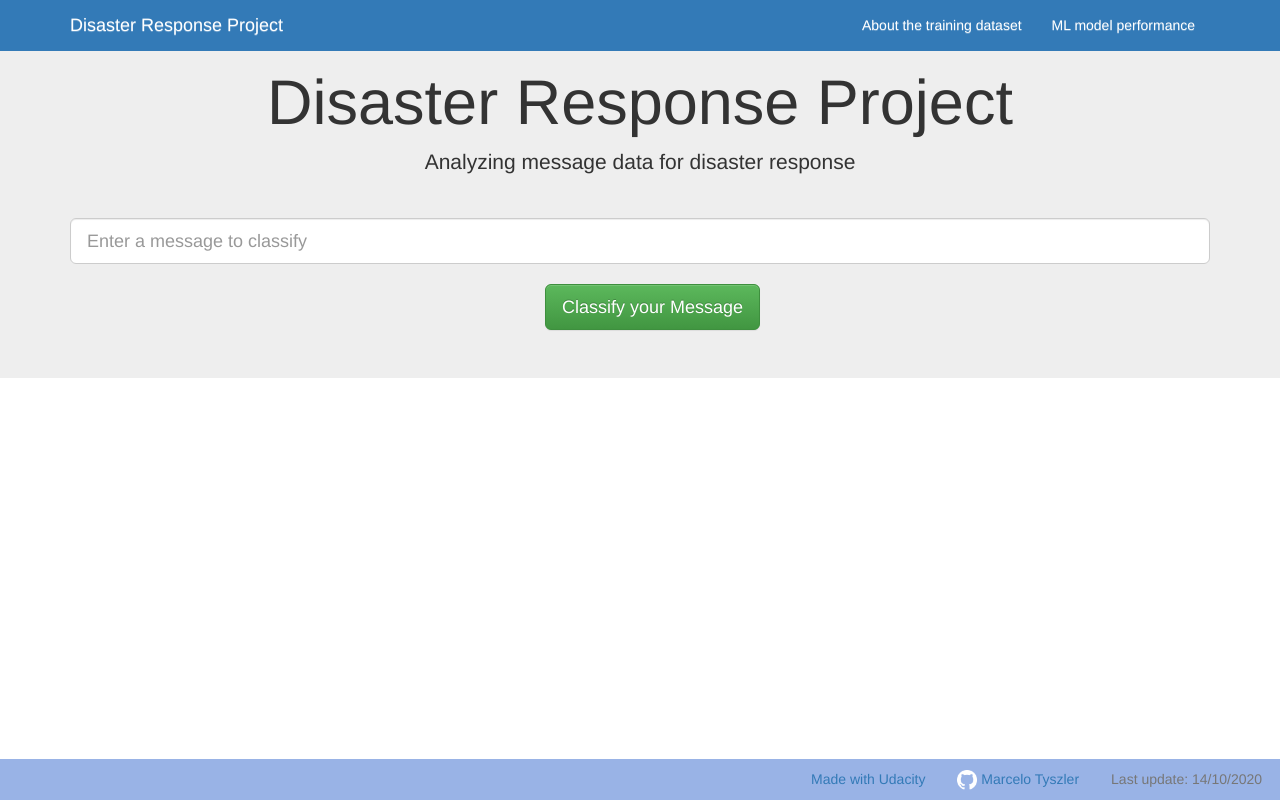
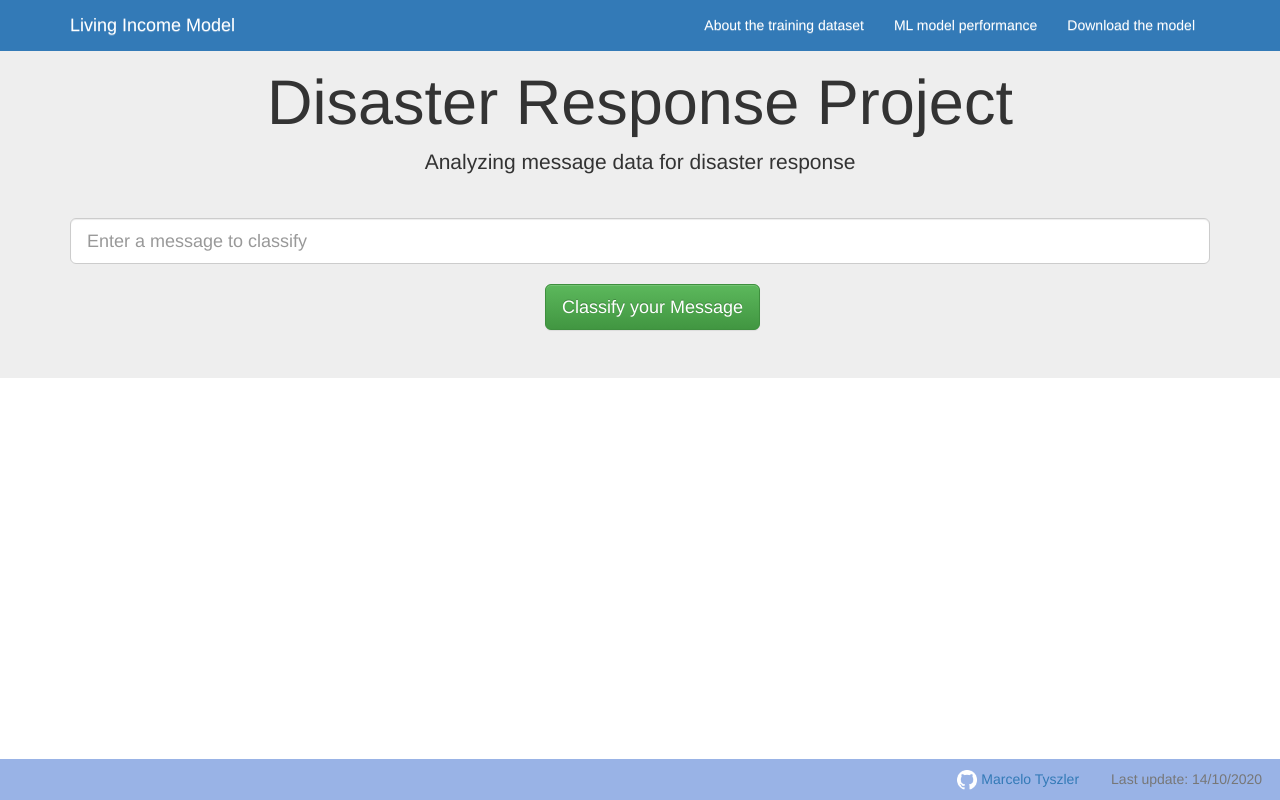
Before and after one commit to mtyszler/LivingIncomeModel, a Flask app: page / in a window 1280 px wide. Run offline with Flask 2, Linux system fonts and the light colour scheme; parts of the project's set-up code (start-up, migrations or seed data) failed here and were passed over; some libraries are stand-ins or nearby versions.

Commit message:
Make general changes to the master template

```diff
--- a/app/templates/master.html
+++ b/app/templates/master.html
@@ -5,7 +5,7 @@
     <meta http-equiv="X-UA-Compatible" content="IE=edge">
     <meta name="viewport" content="width=device-width, initial-scale=1">
 
-    <title>Disasters Response Machine Learning Demo</title>
+    <title>Living Income (Machine Learning) Model</title>
 
     <link rel="stylesheet" href="https://maxcdn.bootstrapcdn.com/bootstrap/3.3.7/css/bootstrap.min.css" integrity="sha384-BVYiiSIFeK1dGmJRAkycuHAHRg32OmUcww7on3RYdg4Va+PmSTsz/K68vbdEjh4u" crossorigin="anonymous">
     <link rel="stylesheet" href="https://maxcdn.bootstrapcdn.com/bootstrap/3.3.7/css/bootstrap-theme.min.css" integrity="sha384-rHyoN1iRsVXV4nD0JutlnGaslCJuC7uwjduW9SVrLvRYooPp2bWYgmgJQIXwl/Sp" crossorigin="anonymous">
@@ -32,12 +32,13 @@
 <nav class="navbar navbar-dark bg-primary navbar-fixed-top">
     <div class="container">
         <div class="navbar-header">
-            <a class="navbar-brand" style="color: white;" href="/">Disaster Response Project</a>
+            <a class="navbar-brand" style="color: white;" href="/">Living Income Model</a>
         </div>
         <div id="navbar" class="collapse navbar-collapse navbar-right">
             <ul class="nav navbar-nav">
             	<li><a style = "color: white;" href="/training">About the training dataset</a></li>
                 <li><a style = "color: white;" href="/performance">ML model performance</a></li>
+                <li><a style = "color: white;" href="/download">Download the model</a></li>
             </ul>
         </div>
     </div>
@@ -61,11 +62,8 @@
 
 <footer class="footer">
 	<ul class="nav nav-pills navbar-right">
-		<li class="nav-item">
-			<a href="https://www.udacity.com/" target="_blank">Made with Udacity</a>
-		</li>
         <li class="nav-item">
-        	<a href="https://github.com/mtyszler/Disaster-Response-Project" target="_blank">
+        	<a href="https://github.com/mtyszler/LivingIncomeModel" target="_blank">
         		<img alt="See it on github" src="static/GitHub-Mark-Light-32px.png" height="20"> Marcelo Tyszler
         	</a>
         </li>
```
